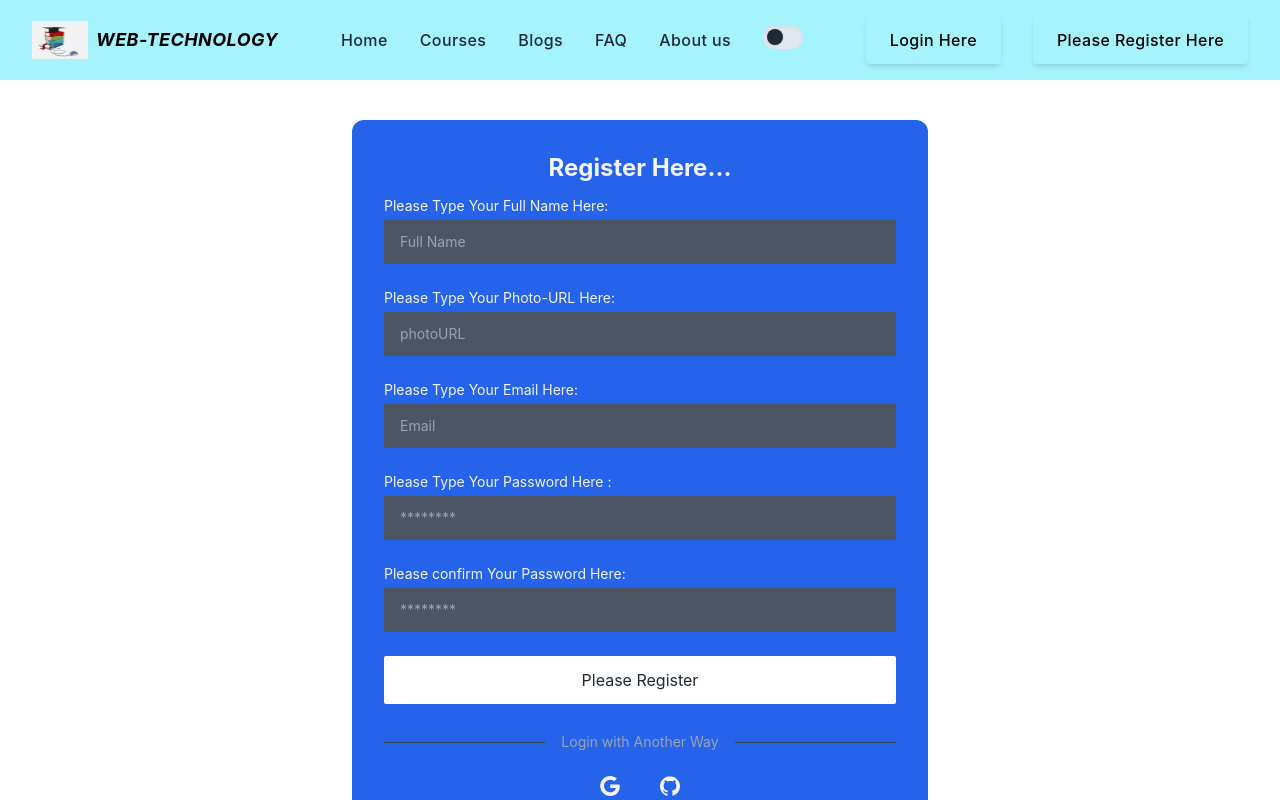
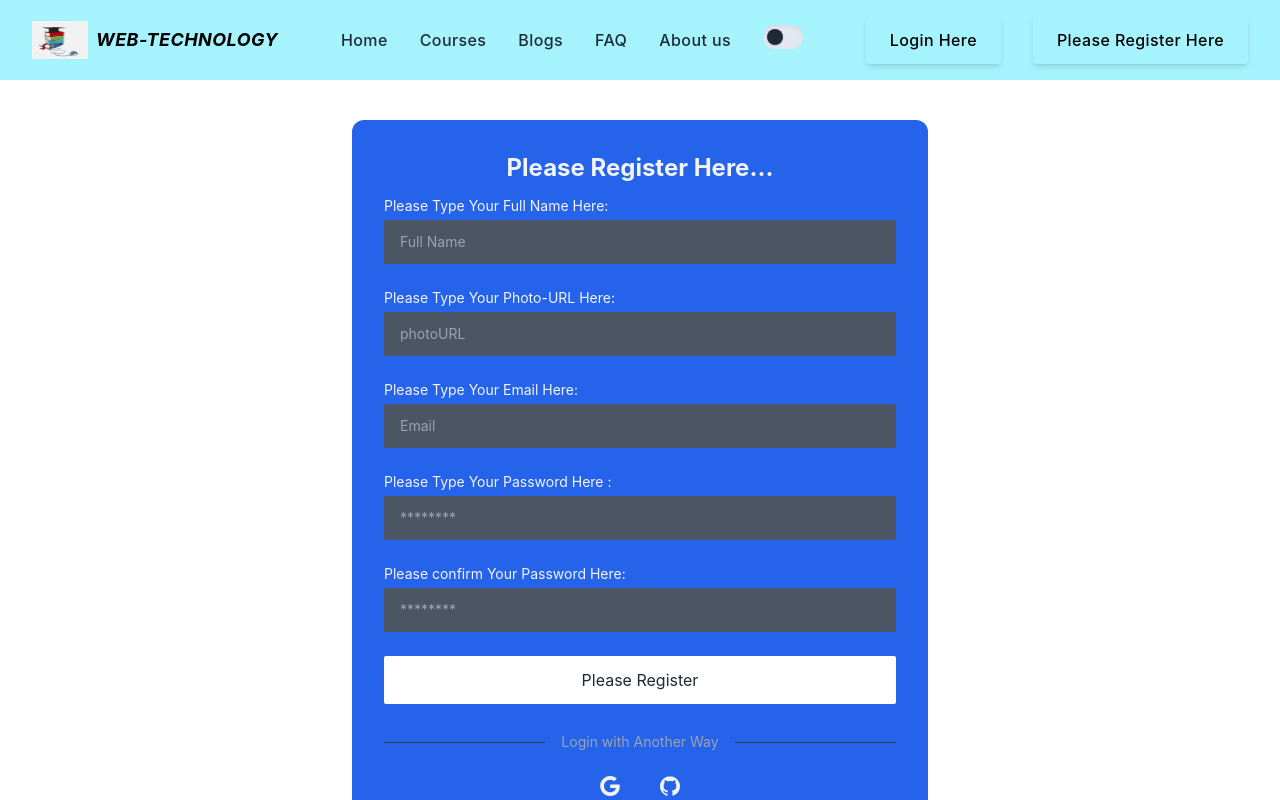
Before and after one commit to mahabub5090/my-ass-1--client-side, a React (Create React App) app: page /register in a window 1280 px wide. Shown: the top 800 px of the page. Built offline with nearby package versions, Linux system fonts and the light colour scheme; no server answers.

Commit message:
catagoery UI updated

```diff
--- a/src/pages/shared/loginRegister/Register.js
+++ b/src/pages/shared/loginRegister/Register.js
@@ -72,7 +72,7 @@ const Register = () => {
       <Header />
       <section>
         <div className="w-full max-w-xl p-8 space-y-3 rounded-xl text-gray-100 bg-blue-600  mx-auto my-10">
-          <h1 className="text-2xl font-bold text-center">Register Here...</h1>
+          <h1 className="text-2xl font-bold text-center">Please Register Here...</h1>
           <p className="text-red-400 text-center">{error}</p>
           <form
             onSubmit={handleRegister}
--- a/src/pages/sideNav/SideNav.js
+++ b/src/pages/sideNav/SideNav.js
@@ -16,7 +16,7 @@ const SideNav = () =>
 
   return (
     <div>
-      <h1 className="my-6 text-4xl ">All Courses Categories...</h1>
+      <h1 className="my-6 text-4xl text-center ">All Courses Categories...</h1>
       <div className="bg-blue-100 p-4">
         { categories.map( ( category ) => (
           <Category key={ category?.id } category={ category } />
```
